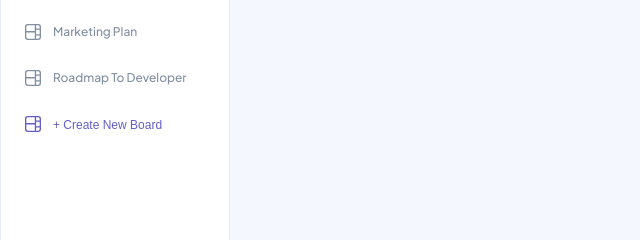
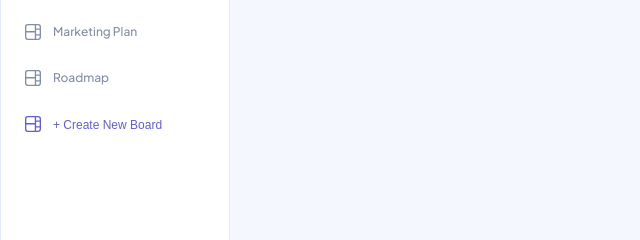
Before and after one commit to erickwalker1/Task-Management-Web-App, a website: page index.html in a window 1280 px wide. Shown: the part 158-398 px from the top of the page, 0-640 px from the left. Drawn offline with Linux system fonts and the light colour scheme.

Commit message:
Boards List Change

```diff
--- a/index.html
+++ b/index.html
@@ -69,7 +69,7 @@
                   class="board"
                 />
                 <p>
-                  <a href="#" class="board-link">Roadmap To Developer</a>
+                  <a href="#" class="board-link">Roadmap</a>
                 </p>
               </li>
 
```
